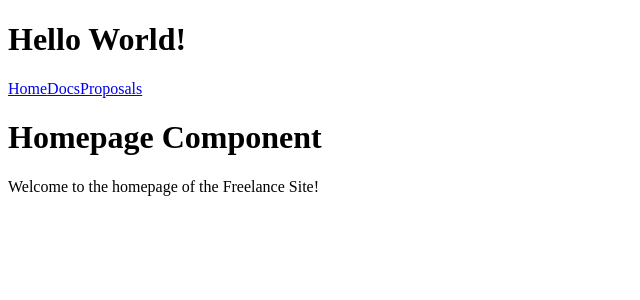
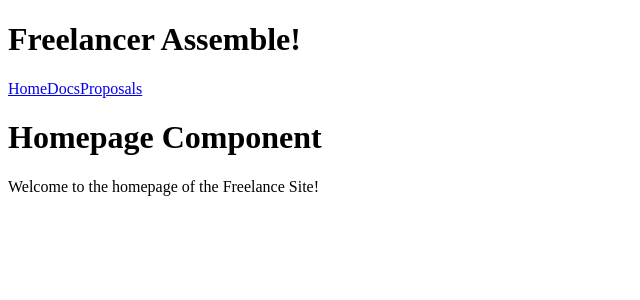
Before and after one commit to mrogach2350/angular2-rails, an Angular app: page /home in a window 1280 px wide. Shown: the top 300 px of the page, without its empty margins (0-640 px from the left). Built offline with nearby package versions, Linux system fonts and the light colour scheme.

Commit message:
updates title

```diff
--- a/src/app/app.component.ts
+++ b/src/app/app.component.ts
@@ -6,5 +6,5 @@ import { Component } from '@angular/core';
   styleUrls: ['./app.component.css'],
 })
 export class AppComponent {
-  title = 'Hello World!';
+  title = 'Freelancer Assemble!';
 }
```
